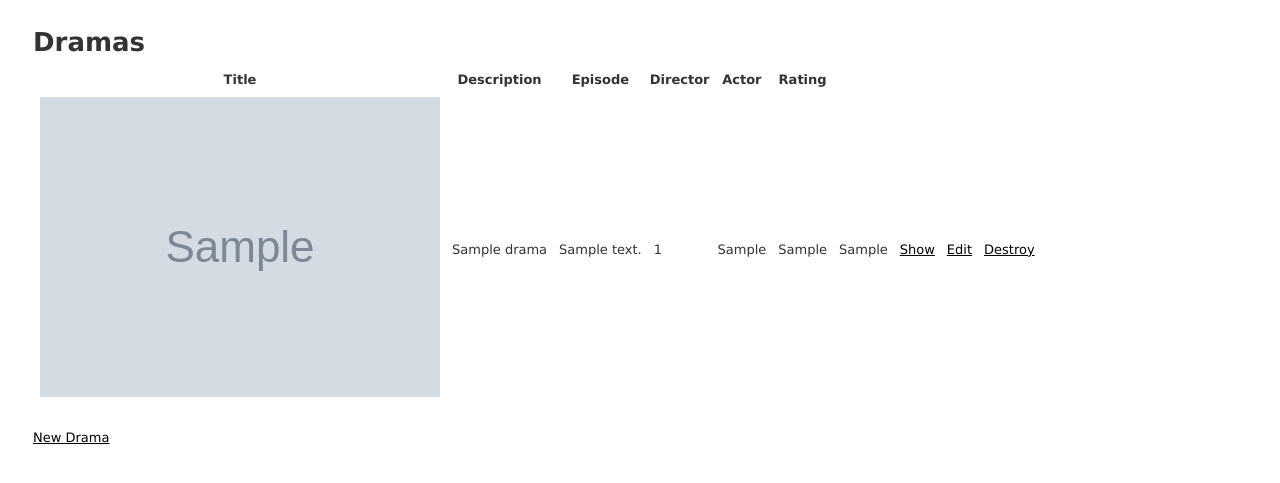
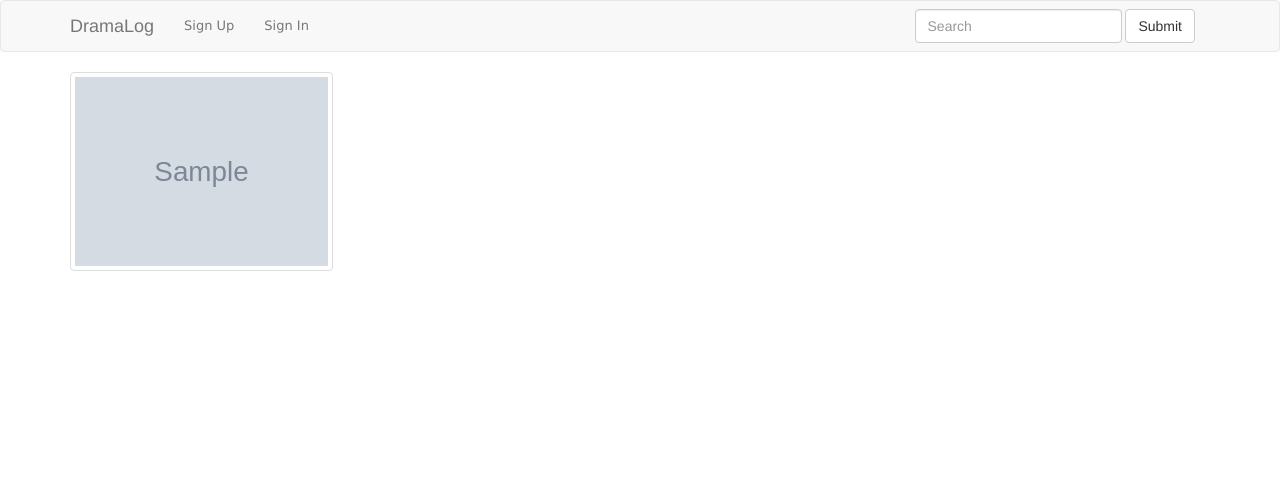
Before and after one commit to froakie/dramalog, a Rails app: page / in a window 1280 px wide. Shown: the top 483 px of the page. Run offline with Rails 7, Linux system fonts and the light colour scheme; tables that the repository leaves empty hold one stand-in row (values such as "Sample post"); grey boxes marked "Sample" are stand-in pictures; style sheets or scripts are compiled from the project's sources; parts of the project's set-up code (start-up, migrations or seed data) failed here and were passed over; some libraries are stand-ins or nearby versions.

Commit message:
Added boostrap gem and some basic styling

```diff
--- a/app/assets/javascripts/application.js
+++ b/app/assets/javascripts/application.js
@@ -11,6 +11,7 @@
 // about supported directives.
 //
 //= require jquery
+//= require bootstrap-sprockets
 //= require jquery_ujs
 //= require turbolinks
 //= require_tree .
--- a/app/assets/stylesheets/application.css
+++ b/app/assets/stylesheets/application.css.scss
@@ -13,3 +13,5 @@
  *= require_tree .
  *= require_self
  */
+@import "bootstrap-sprockets";
+@import "bootstrap";
--- a/app/views/dramas/index.html.erb
+++ b/app/views/dramas/index.html.erb
@@ -1,38 +1,9 @@
-<p id="notice"><%= notice %></p>
-
-<h1>Dramas</h1>
-
-<table>
-  <thead>
-    <tr>
-      <th>Title</th>
-      <th>Description</th>
-      <th>Episode</th>
-      <th>Director</th>
-      <th>Actor</th>
-      <th>Rating</th>
-      <th colspan="3"></th>
-    </tr>
-  </thead>
-
-  <tbody>
-    <% @dramas.each do |drama| %>
-      <tr>
-        <td><%= image_tag drama.image.url(:medium) %></td>
-        <td><%= drama.title %></td>
-        <td><%= drama.description %></td>
-        <td><%= drama.episode %></td>
-        <td><%= drama.director %></td>
-        <td><%= drama.actor %></td>
-        <td><%= drama.rating %></td>
-        <td><%= link_to 'Show', drama %></td>
-        <td><%= link_to 'Edit', edit_drama_path(drama) %></td>
-        <td><%= link_to 'Destroy', drama, method: :delete, data: { confirm: 'Are you sure?' } %></td>
-      </tr>
-    <% end %>
-  </tbody>
-</table>
-
-<br>
-
-<%= link_to 'New Drama', new_drama_path %>
+<div class="row">
+  <% @dramas.each do |drama| %>
+    <div class="col-sm-6 col-md-3">
+      <div class="thumbnail">
+        <%= link_to (image_tag drama.image.url(:medium), class: 'image'), drama %>
+      </div>
+    </div>
+  <% end %>
+</div>
--- /dev/null
+++ b/app/views/layouts/_header.html.erb
@@ -0,0 +1,31 @@
+<nav class="navbar navbar-default" role="navigation">
+	<div class="container">
+		<div class="navbar-header">
+			<button type="button" class="navbar-toggle collapsed" data-toggle="collapse" data-target="#bs-example-navbar-collapse-1">
+				<span class="sr-only">Toggle navigation</span>
+				<span class="icon-bar"></span>
+				<span class="icon-bar"></span>
+				<span class="icon-bar"></span>
+			</button>
+			<%= link_to "DramaLog", root_path, class: "navbar-brand" %>
+		</div>
+
+		<div class="collapse navbar-collapse" id="bs-example-navbar-collapse-1">
+			<ul class="nav navbar-nav">
+				<% if user_signed_in? %>
+					<li><%= link_to "New Drama", new_drama_path, class: "active" %></li>
+					<li><%= link_to "Account", edit_user_registration_path %></li>
+				<% else %>
+					<li><%= link_to "Sign Up", new_user_registration_path, class: "active" %></li>
+					<li><%= link_to "Sign In", new_user_session_path, class: "active" %></li>
+				<% end %>
+			</ul>
+			<form class="navbar-form navbar-right" role="search">
+				<div class="form-group">
+					<input type="text" class="form-control" placeholder="Search">
+				</div>
+				<button type="submit" class="btn btn-default">Submit</button>
+			</form>
+		</div>
+	</div>
+</nav>
--- a/app/views/layouts/application.html.erb
+++ b/app/views/layouts/application.html.erb
@@ -1,16 +1,19 @@
 <!DOCTYPE html>
 <html>
   <head>
-    <title>Dramalog</title>
+    <title>DramaLog</title>
     <%= csrf_meta_tags %>
 
     <%= stylesheet_link_tag    'application', media: 'all', 'data-turbolinks-track': 'reload' %>
     <%= javascript_include_tag 'application', 'data-turbolinks-track': 'reload' %>
   </head>
     <body>
-  	<% flash.each do |name, msg| %>
-  		<%= content_tag(:div, msg, class: "alert alert-info") %>
-  	<% end %>
-    <%= yield %>
+    <%= render 'layouts/header' %>
+    <div class="container">
+  		<% flash.each do |name, msg| %>
+  			<%= content_tag(:div, msg, class: "alert alert-info") %>
+  		<% end %>
+    	<%= yield %>
+    </div>
   </body>
 </html>
```
Also changed, not shown: Gemfile, Gemfile.lock, 1 other file.
